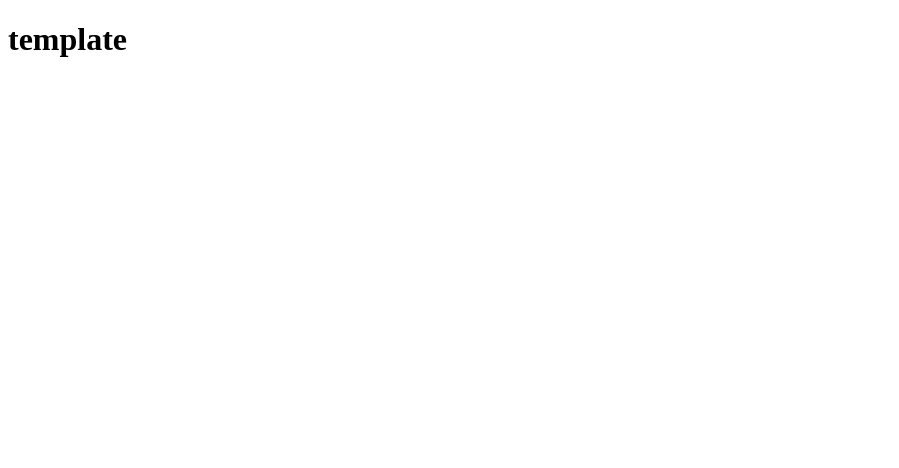
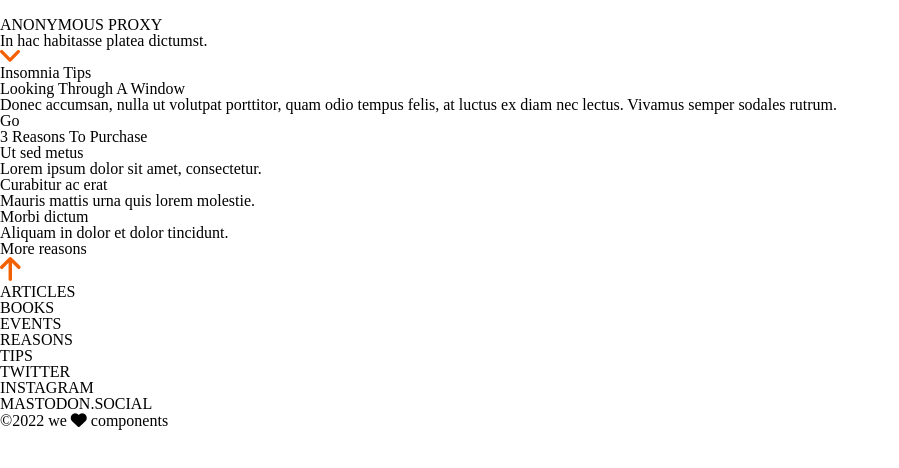
Before and after one commit to Adalab/modulo-1-evaluacion-final-Pi-Rey, a website built with Vite: page src/index.html in a window 1280 px wide. Shown: the whole page, without its empty margins (0-899 px from the left). Built offline with nearby package versions, Linux system fonts and the light colour scheme.

Commit message:
add structure

```diff
--- a/src/index.html
+++ b/src/index.html
@@ -3,16 +3,23 @@
   <head>
     <meta charset="UTF-8" />
     <meta name="viewport" content="width=device-width, initial-scale=1" />
-    <title>Adalab Web Starter Kit</title>
+    <title>Anonymous proxy</title>
     <link
       href="https://fonts.googleapis.com/css?family=Roboto&display=swap"
-      rel="stylesheet"
-    />
-
-    <link rel="icon" href="./images/favicon.png" />
+      rel="stylesheet"/>
+    <link
+    rel="stylesheet"
+    href="https://cdnjs.cloudflare.com/ajax/libs/font-awesome/6.5.1/css/all.min.css"
+    integrity="sha512-DTOQO9RWCH3ppGqcWaEA1BIZOC6xxalwEsw9c2QQeAIftl+Vegovlnee1c9QX4TctnWMn13TZye+giMm8e2LwA=="
+    crossorigin="anonymous"
+    referrerpolicy="no-referrer" />
+    <link rel="stylesheet" href="./scss/main.scss">
   </head>
 
   <body>
-    <h1>template</h1>
+    <load src="./partials/header.html" />
+    <load src="./partials/banner.html" />
+    <load src="./partials/articles.html" />
+    <load src="./partials/footer.html" />
   </body>
 </html>
--- /dev/null
+++ b/src/partials/articles.html
@@ -0,0 +1,16 @@
+<section class="articles">
+    <h3>3 Reasons To Purchase</h3>
+    <article  class="articles__article">
+        <h4>Ut sed metus</h4>
+        <p>Lorem ipsum dolor sit amet, consectetur.</p>
+    </article>
+    <article class="articles__article">
+        <h4>Curabitur ac erat</h4>
+        <p>Mauris mattis urna quis lorem molestie.</p>
+    </article>
+    <article class="articles__article">
+        <h4>Morbi dictum</h4>
+        <p>Aliquam in dolor et dolor tincidunt.</p>
+    </article>
+    <span>More reasons</span>
+</section>
--- /dev/null
+++ b/src/partials/banner.html
@@ -0,0 +1,6 @@
+<section class="banner">
+    <span>Insomnia Tips</span>
+    <h2>Looking Through A Window</h2>
+    <p>Donec accumsan, nulla ut volutpat porttitor, quam odio tempus felis, at luctus ex diam nec lectus. Vivamus semper sodales rutrum.</p>
+    <span>Go</span> <!-- quizás poner aquí un botón? -->
+</section>
--- /dev/null
+++ b/src/partials/footer.html
@@ -0,0 +1,21 @@
+<footer class="footer">
+    <a href="#"><img src="./images/ico-arrow.svg" alt="scroll down"></a>
+    <nav>
+        <ul>
+            <li>ARTICLES</li>
+            <li>BOOKS</li>
+            <li>EVENTS</li>
+            <li>REASONS</li>
+            <li>TIPS</li>
+        </ul>
+    </nav>
+    <nav>
+        <ul>
+            <li>TWITTER</li>
+            <li>INSTAGRAM</li>
+            <li>MASTODON.SOCIAL</li>
+        </ul>
+    </nav>
+    <span>&copy;2022</span>
+    <span>we <i class="fa-solid fa-heart"></i> components</span>
+</footer>
--- a/src/partials/header.html
+++ b/src/partials/header.html
@@ -1,4 +1,6 @@
-<header class="page__header">
-  <img src="./images/logo-adalab.png" alt="Adalab">
-  <h1>{=$title}</h1>
+<header class="header">
+  <a href="https://adalab.es/"><img src="./images/ico-menu.svg" alt="menu"></a><!-- Está puesto el menú hamburguesa y se ve bien-->
+  <h1>ANONYMOUS PROXY</h1>
+  <p>In hac habitasse platea dictumst.</p>
+  <a href="#"><img src="./images/ico-scroll-down.svg" alt="scroll down"></a>
 </header>
--- a/src/scss/core/_reset.scss
+++ b/src/scss/core/_reset.scss
@@ -0,0 +1,141 @@
+/* http://meyerweb.com/eric/tools/css/reset/
+   v2.0 | 20110126
+   License: none (public domain)
+*/
+*{
+    margin: 0;
+    padding: 0;
+    box-sizing: border-box;
+}
+
+
+html,
+body,
+div,
+span,
+applet,
+object,
+iframe,
+h1,
+h2,
+h3,
+h4,
+h5,
+h6,
+p,
+blockquote,
+pre,
+a,
+abbr,
+acronym,
+address,
+big,
+cite,
+code,
+del,
+dfn,
+em,
+img,
+ins,
+kbd,
+q,
+s,
+samp,
+small,
+strike,
+strong,
+sub,
+sup,
+tt,
+var,
+b,
+u,
+i,
+center,
+dl,
+dt,
+dd,
+ol,
+ul,
+li,
+fieldset,
+form,
+label,
+legend,
+table,
+caption,
+tbody,
+tfoot,
+thead,
+tr,
+th,
+td,
+article,
+aside,
+canvas,
+details,
+embed,
+figure,
+figcaption,
+footer,
+header,
+hgroup,
+menu,
+nav,
+output,
+ruby,
+section,
+summary,
+time,
+mark,
+audio,
+video {
+    margin: 0;
+    padding: 0;
+    border: 0;
+    font-size: 100%;
+    font: inherit;
+    vertical-align: baseline;
+}
+
+/* HTML5 display-role reset for older browsers */
+article,
+aside,
+details,
+figcaption,
+figure,
+footer,
+header,
+hgroup,
+menu,
+nav,
+section {
+    display: block;
+}
+
+body {
+    line-height: 1;
+}
+
+ol,
+ul {
+    list-style: none;
+}
+
+blockquote,
+q {
+    quotes: none;
+}
+
+blockquote:before,
+blockquote:after,
+q:before,
+q:after {
+    content: '';
+    content: none;
+}
+
+table {
+    border-collapse: collapse;
+    border-spacing: 0;
+}
--- a/src/scss/main.scss
+++ b/src/scss/main.scss
@@ -1,5 +1,5 @@
 /*@import 'core/variables';
-@import 'core/reset';
+
 @import 'components/code';
 @import 'components/links';
 @import 'layout/page';
@@ -7,3 +7,5 @@
 @import 'layout/footer';
 @import 'pages/index';
 */
+
+@import 'core/reset';
```
Also changed, not shown: public/images/Copia de ico-scroll-down.svg (deleted), public/images/cover.jpg (renamed from public/images/Copia de cover.jpg), public/images/ico-arrow.svg (renamed from public/images/Copia de ico-arrow.svg), public/images/ico-menu.svg (renamed from public/images/Copia de ico-menu.svg), public/images/ico-scroll-down.svg (renamed from public/images/Copia de Copia de ico-scroll-down.svg), src/scss/layout/_articles.scss (added), src/scss/layout/_banner.scss (added), src/scss/layout/_page.scss (deleted).
